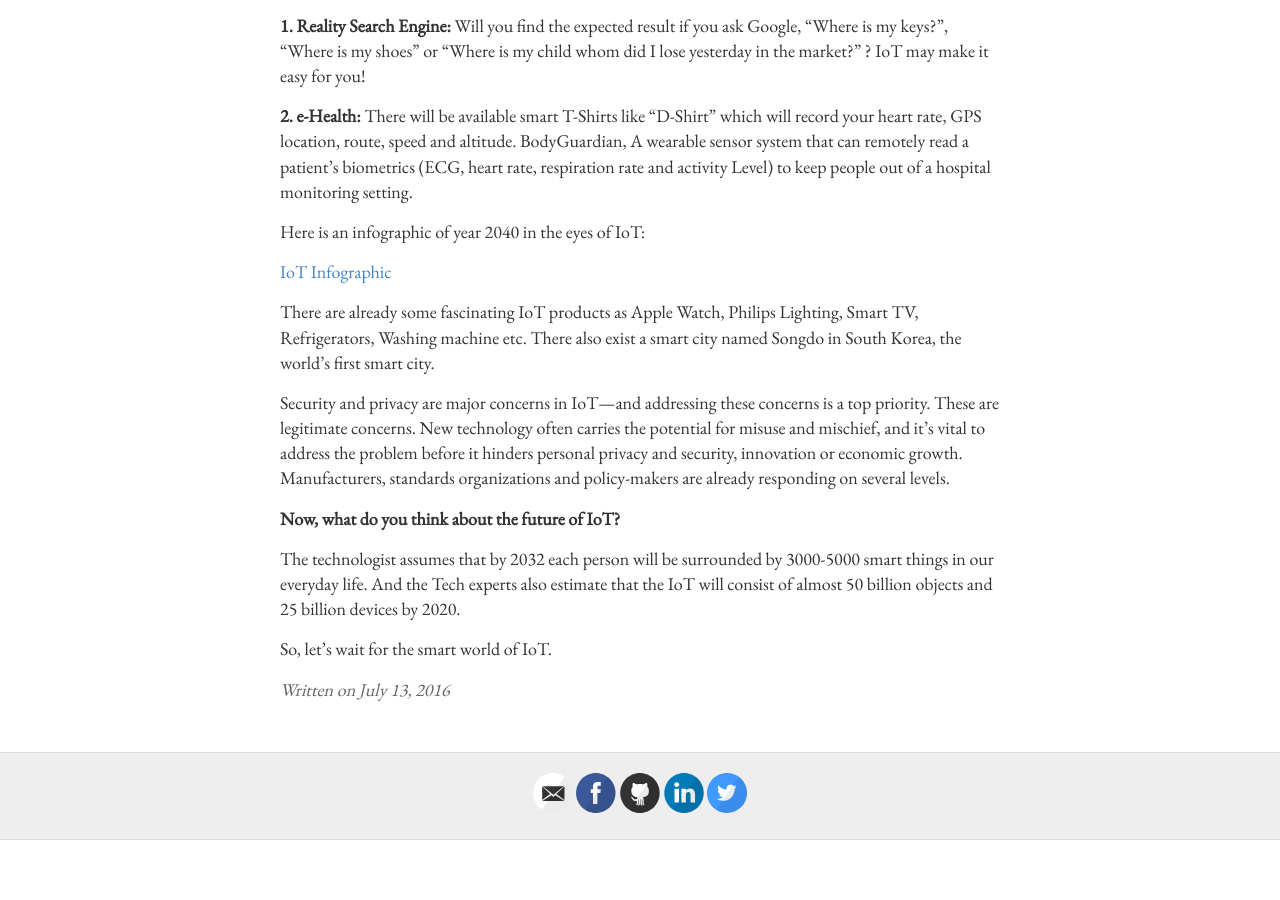
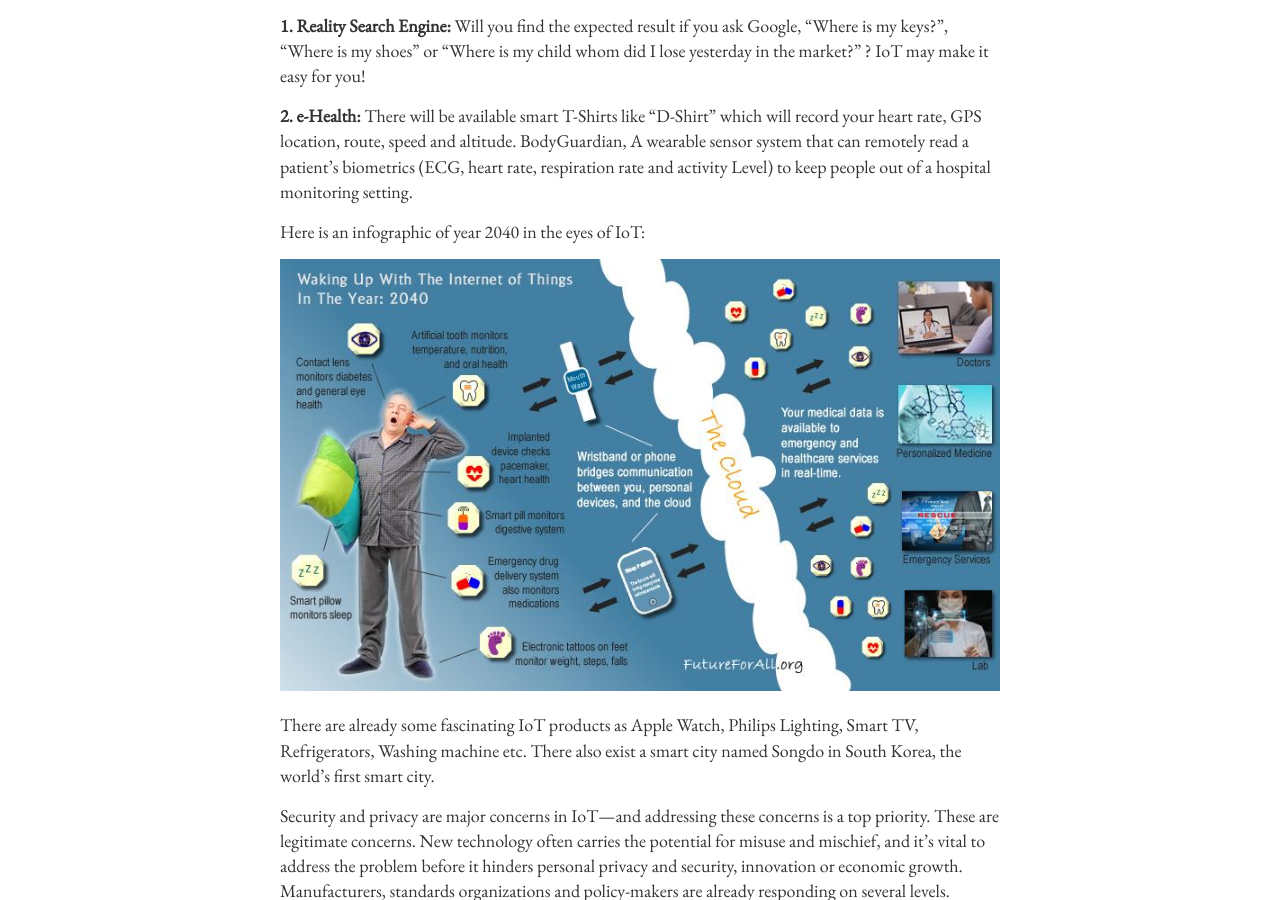
Before and after one commit to abdalimran/abdalimran.github.io, a Jekyll site: the page built from _posts/2016-7-13-Smart-World-through-the-eyes-of-The-Internet-of-Things-(IoT).md, in a window 1280 px wide and 900 px high, scrolled down 1328 px. Built offline with Jekyll 4.4.1, drawn with Linux system fonts in a browser that asks for light colours; before the commit the page ends 2168 px from its top, so only the background shows below that.

Commit message:
Update 2016-7-13-Smart-World-through-the-eyes-of-The-Internet-of-Things-(IoT).md

```diff
--- a/_posts/2016-7-13-Smart-World-through-the-eyes-of-The-Internet-of-Things-(IoT).md
+++ b/_posts/2016-7-13-Smart-World-through-the-eyes-of-The-Internet-of-Things-(IoT).md
@@ -31,7 +31,7 @@
 
 Here is an infographic of year 2040 in the eyes of IoT:
 
-[IoT Infographic](https://raw.githubusercontent.com/abdalimran/abdalimran.github.io/master/images/iot_img.png)
+![alt text](https://raw.githubusercontent.com/abdalimran/abdalimran.github.io/master/images/iot_img.png "IoT Infographic")
 
 There are already some fascinating IoT products as Apple Watch, Philips Lighting, Smart TV, Refrigerators, Washing machine etc. There also exist a smart city named Songdo in South Korea, the world’s first smart city.
 
```
